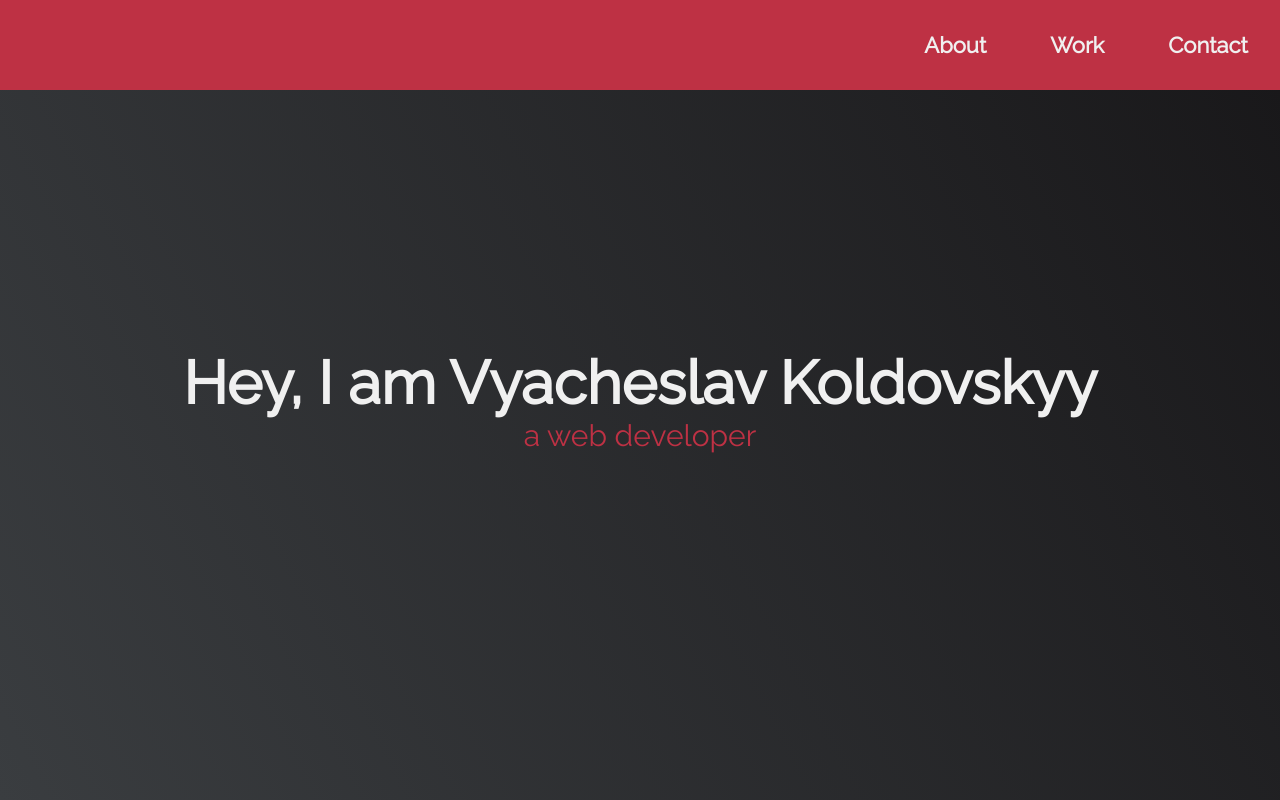
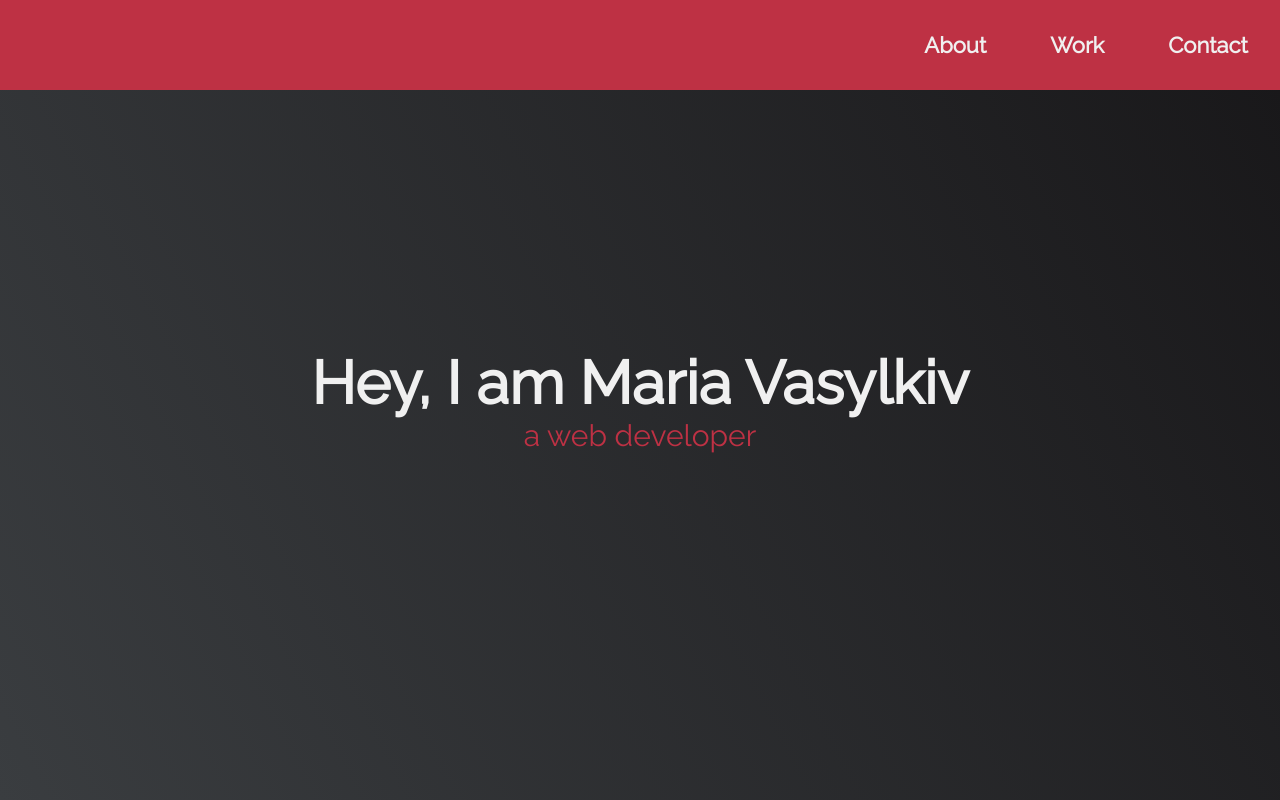
Before and after one commit to MariaVasylkiv/html-css-portfolio-project, a plain HTML site: page index.html in a window 1280 px wide. Shown: the top 800 px of the page. Drawn offline with Linux system fonts and the light colour scheme; files that its build step writes are made by us from their sources.

Commit message:
Comment1

```diff
--- a/index.html
+++ b/index.html
@@ -5,7 +5,7 @@
     <meta charset="UTF-8">
     <meta http-equiv="X-UA-Compatible" content="IE=edge">
     <meta name="viewport" content="width=device-width, initial-scale=1.0">
-    <title>Mariia Vasylkiv`s portfolio</title>
+    <title>Maria Vasylkiv`s portfolio</title>
     <link rel="shortcut icon" href="img/baby-yoda.svg" type="image/x-icon">
     <link rel="stylesheet" href="css/index.css">
 </head>
@@ -18,7 +18,7 @@
             <a href="#contact">Contact</a>
         </nav>
         <div id="welcome-section" class="welcome-section">
-            <h1>Hey, I am Vyacheslav Koldovskyy</h1>
+            <h1>Hey, I am Maria Vasylkiv</h1>
             <p>a web developer</p>
         </div>
     </header>
```
Also changed, not shown: css/index.css (renamed from image/css/index.css).
